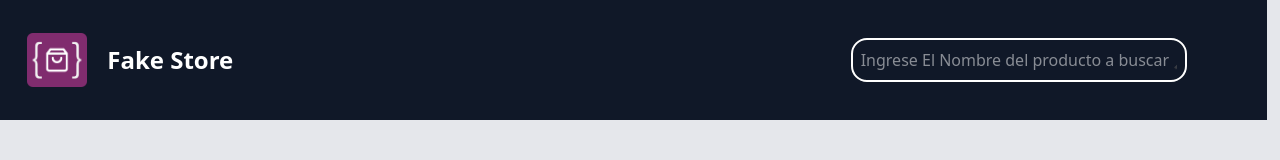
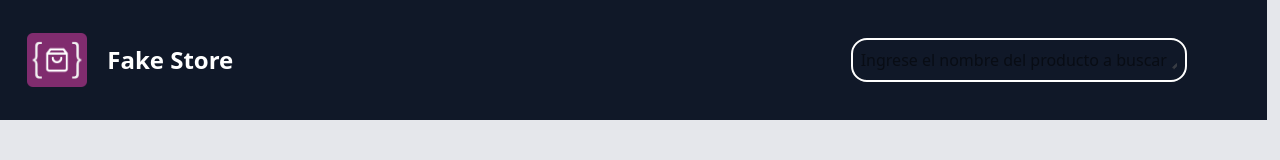
Before and after one commit to juanCaro16/FakeStore-API, a React app: page / in a window 1280 px wide. Shown: the top 160 px of the page. Built offline with nearby package versions, Linux system fonts and the light colour scheme; no server answers; the HTML template or start-up script is replaced by a standard one.

Commit message:
finalizacion

```diff
--- a/src/App.jsx
+++ b/src/App.jsx
@@ -1,15 +1,18 @@
-import { Footer } from "./Layouts/Footer/Footer"
-import { Header } from "./Layouts/Header/Header"
-import { Main } from "./Layouts/Main/Main"
-
-
+// App.jsx
+import { useState } from "react";
+import { Footer } from "./Layouts/Footer/Footer";
+import { Header } from "./Layouts/Header/Header";
+import { Main } from "./Layouts/Main/Main";
 
 export const App = () => {
+
+  const [filter, setFilter] = useState(""); // estado del filtro
+
   return (
     <>
-      <Header />
-      <Main />
+      <Header onFilterChange={setFilter} />
+      <Main filter={filter} />
       <Footer />
     </>
-  )
-}
+  );
+};
--- a/src/Layouts/Header/Header.jsx
+++ b/src/Layouts/Header/Header.jsx
@@ -1,13 +1,26 @@
-import Logo from "../../Images/Logo.png"
+// Header.jsx
+import React from "react";
+import Logo from "../../Images/Logo.png";
 
-export const Header = () => {
+export const Header = ({ onFilterChange }) => {
+
+  const handleInputChange = (event) => {
+    const inputValue = event.target.value;
+    onFilterChange(inputValue); // Llamamos al prop que viene de App
+  };
+
   return (
     <div className="w-[100vw] h-30 bg-gray-900 text-white flex justify-center items-center">
-        <div className="w-full h-30 ml-10 gap-5 text-white flex justify-start items-center">
-            <img src={Logo} className="w-15" alt="" />
-            <h1 className="text-2xl font-bold ">Fake Store</h1>
-        </div>
-        <input type="text" placeholder="Ingrese El Nombre del producto a buscar 🔎" className="w-[40%] rounded-2xl border-2 border-white mr-20 p-2" />
+      <div className="w-full h-30 ml-10 gap-5 text-white flex justify-start items-center">
+        <img src={Logo} className="w-15" alt="Logo" />
+        <h1 className="text-2xl font-bold">Fake Store</h1>
+      </div>
+      <input
+        type="text"
+        placeholder="Ingrese el nombre del producto a buscar 🔎"
+        className="w-[40%] rounded-2xl border-2 border-white mr-20 p-2 text-black"
+        onChange={handleInputChange}
+      />
     </div>
-  )
-}
+  );
+};
--- a/src/Layouts/Main/Main.jsx
+++ b/src/Layouts/Main/Main.jsx
@@ -1,10 +1,10 @@
-import { useState,useEffect } from 'react'
+// Main.jsx
+import { useState, useEffect } from 'react'
 import { Card } from '../../Components/Card/Card'
 
 const URL = "https://fakestoreapi.com/products"
 
-export const Main = () => {
-
+export const Main = ({ filter }) => {
   const [products, setProducts] = useState([])
 
   const handleGetProducts = async () => {
@@ -13,20 +13,21 @@ export const Main = () => {
     setProducts(data)
   }
 
+  useEffect(() => {
+    handleGetProducts()
+  }, [])
 
-    useEffect(()=> {
-        handleGetProducts()
-    }),[]
+  const filteredProducts = products.filter(product =>
+    product.title.toLowerCase().includes(filter.toLowerCase())
+  );
 
   return (
-    <>
     <section className="w-[90vw] grid grid-cols-1 md:grid-cols-4 ml-12 gap-5 mt-10">
       {
-          products.map(product => (
+        filteredProducts.map(product => (
           <Card key={product.id} {...product} />
         ))
       }
     </section>
-    </>
   )
 }
```
Lines whose indentation alone changed are shown as unchanged.
